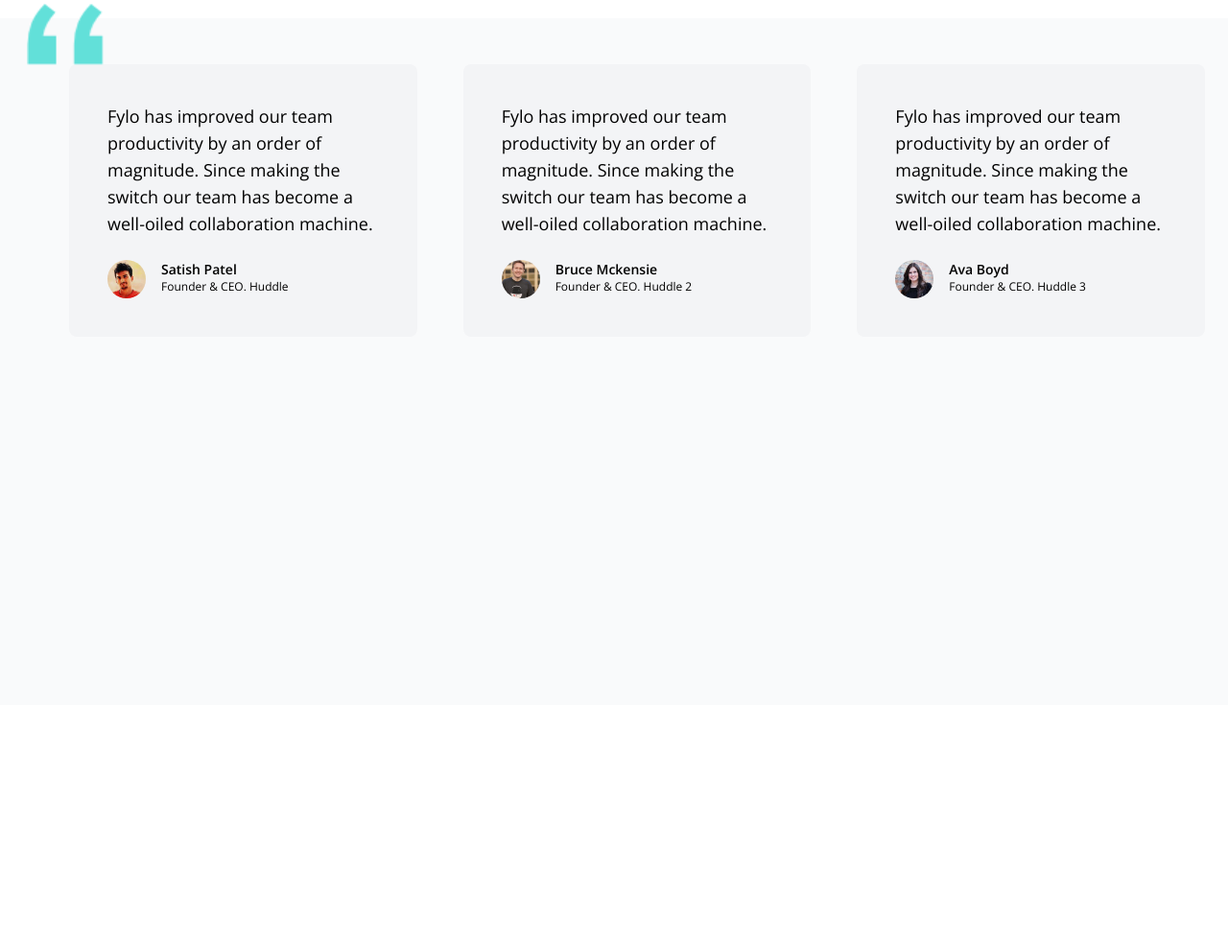
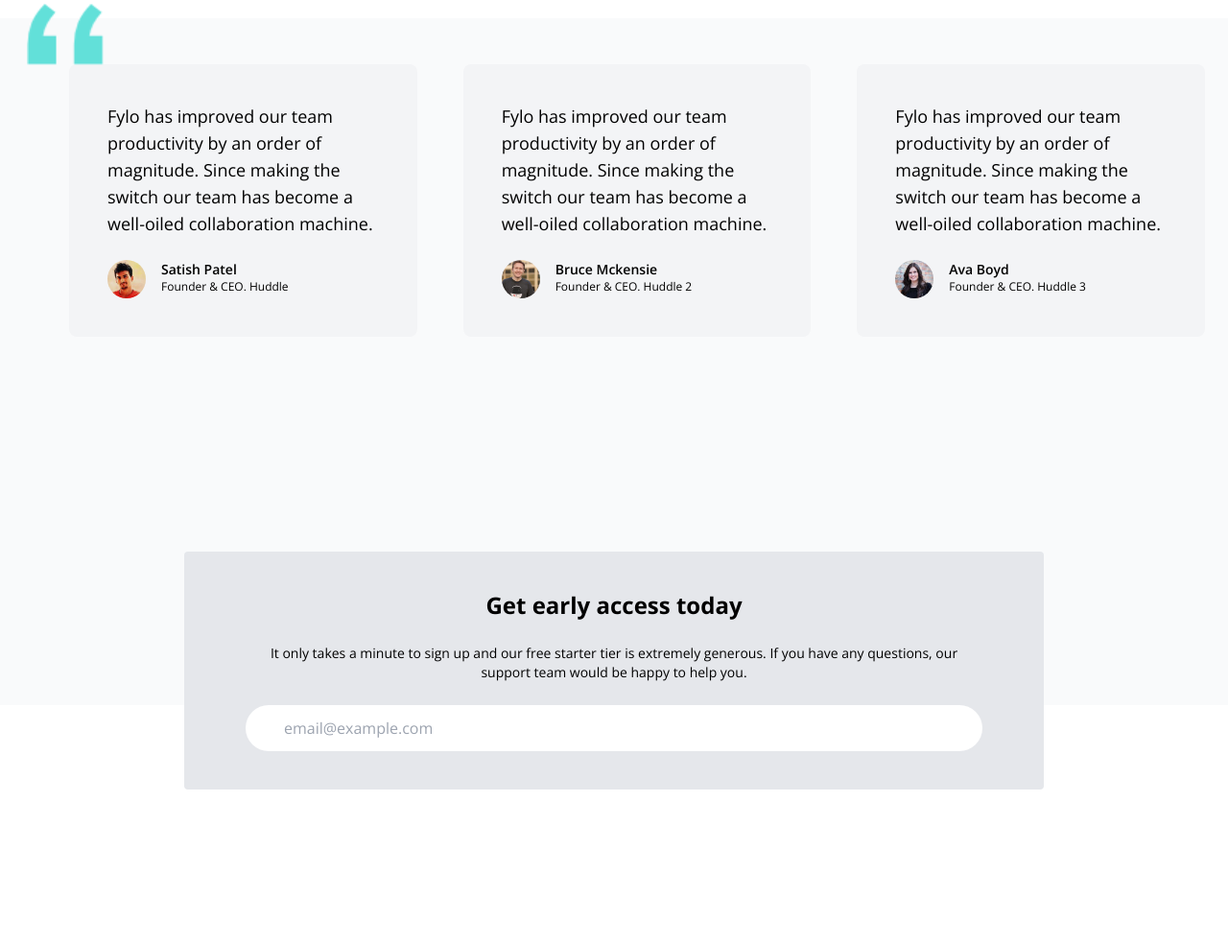
Before and after one commit to scottpeat/tailwind-fylo, a website: page index.html in a window 1280 px wide. Shown: the part 2737-3720 px from the top of the page at 96% size. Before the commit the page ends 3472 px from the top, so only its background shows below. Drawn offline with nearby package versions, Linux system fonts and the light colour scheme.

Commit message:
Focusing on early access section

```diff
--- a/index.html
+++ b/index.html
@@ -285,5 +285,30 @@
         </div>
       </div>
     </section>
+    <!-- Early Access Section -->
+    <section id="early-access" class="relative px-6 dark:bg-darkBlue2 md:px-0">
+      <div
+        class="relative -top-40 max-w-4xl mx-auto p-10 px-6 space-y-6 text-center rounded lg bg-gray-200 dark:bg-darkBlue1 md:px-16"
+      >
+        <h5 class="text-2xl font-bold">Get early access today</h5>
+        <p class="text-sm">
+          It only takes a minute to sign up and our free starter tier is
+          extremely generous. If you have any questions, our support team would
+          be happy to help you.
+        </p>
+        <!--Input and Button Container -->
+        <div
+          class="flex flex-col items-start space-y-6 md:flex-row md:space-y-0 md:space-x-6"
+        >
+          <div class="w-full md:flex-1">
+            <input
+              type="text"
+              class="w-full px-10 py-3 rounded-full focus:outline-none"
+              placeholder="email@example.com"
+            />
+          </div>
+        </div>
+      </div>
+    </section>
   </body>
 </html>
```
Also changed, not shown: css/style.css.
